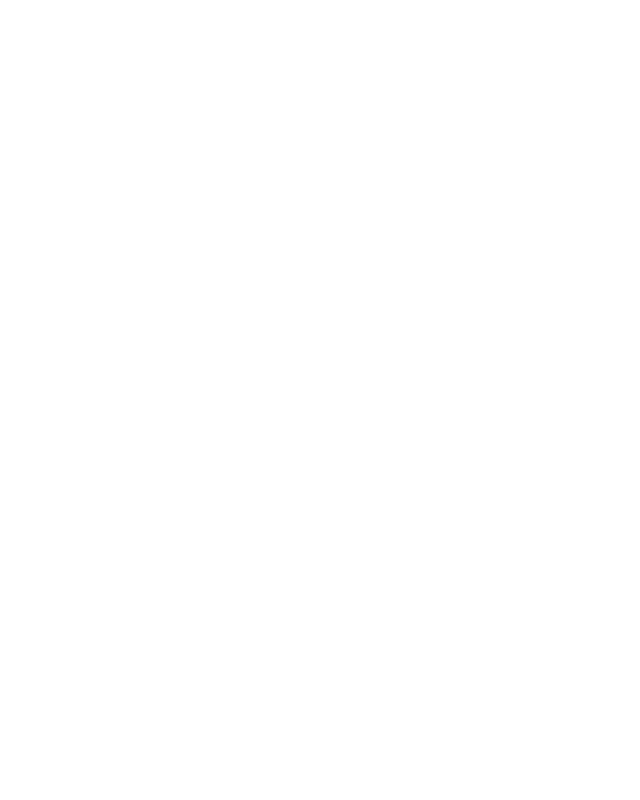
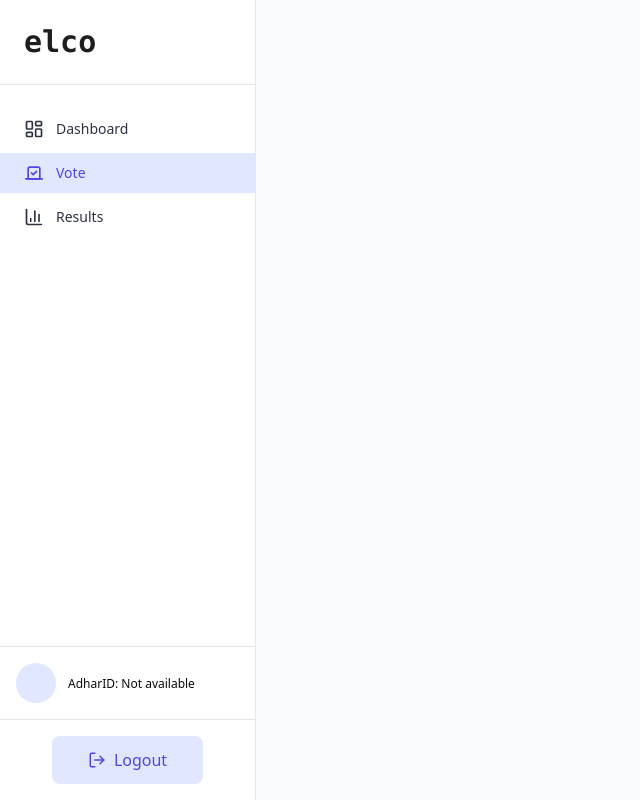
Before and after one commit to YashMakkar7/OVS, a React (Vite) app in the folder ovs-frontend/: page /vote in a window 1280 px wide. Before the commit this address had no page. Shown: the whole page, without its empty margins (0-640 px from the left). Built offline with nearby package versions, Linux system fonts and the light colour scheme; no server answers; a web font is replaced by a local one.

Commit message:
user sidebar added

```diff
--- a/ovs-frontend/src/App.tsx
+++ b/ovs-frontend/src/App.tsx
@@ -5,6 +5,7 @@
 import Voters from './pages/Admin/voters'
 import VoterDetail from './pages/Admin/voterDetail'
 import Dashboard from './pages/Admin/Dashboard'
+import Vote from './pages/User/Vote'
 
 function App() {
   return <Router>
@@ -16,6 +17,10 @@
       <Route path="/voters" element={<Voters />} />
       <Route path="/election/:id" element={<ElectionDetail />} />
       <Route path="/voter/:id" element={<VoterDetail />} />
+
+      {/* user Route */}
+      <Route path="/vote" element={<Vote />} />
+
     </Routes>
   </Router>
 }
--- a/ovs-frontend/src/components/custom/SigninModel.tsx
+++ b/ovs-frontend/src/components/custom/SigninModel.tsx
@@ -38,7 +38,7 @@
                 if(email ==='admin@gmail.com'){
                     navigate("/AdminDashboard");
                 }else{
-                    navigate("/dashboard")
+                    navigate("/vote")
                 }
             }, 1000);
         }catch(e: any){
--- /dev/null
+++ b/ovs-frontend/src/components/custom/UserSidebar.tsx
@@ -0,0 +1,126 @@
+import {
+    LayoutDashboard,
+    Vote,
+    BarChart3,
+    LogOut
+} from 'lucide-react';
+import { useNavigate, useLocation } from 'react-router-dom';
+import axios from 'axios';
+import { useEffect } from 'react';
+import useUserInfoStore from '../../state_galary/userInfoModel';
+import SidebarItem from './SideBarItems';
+
+
+const UserSidebar = () => {
+    const navigate = useNavigate();
+    const location = useLocation();
+    const { name, email, avatar, adharId, setUserInfo } = useUserInfoStore();
+    useEffect(() => {
+        const fetchUserInfo = async () => {
+            try {
+                const response = await axios.get('http://localhost:3000/info/user', {
+                    headers: {
+                        'Authorization': `Bearer ${localStorage.getItem('token')}`
+                    }
+                });
+
+                const name = response.data.username || '';
+                const avatar = name && name.length > 0 ? name[0].toUpperCase() : '';
+                const email = response.data.email || '';
+                // Accept either spelling
+                const adharId = response.data.adharId || response.data.aadharId || '';
+
+                setUserInfo(name, email, adharId, avatar);
+            } catch (error) {
+                console.error('Error fetching user info:', error);
+            }
+        };
+
+        fetchUserInfo();
+    }, [setUserInfo]);
+
+    function handleLogout() {
+        localStorage.clear();
+        navigate('/');
+    }
+
+    const navItems = [
+        {
+            icon: <LayoutDashboard size={20} />,
+            label: 'Dashboard',
+            path: '/dashboard'
+        },
+        {
+            icon: <Vote size={20} />,
+            label: 'Vote',
+            path: '/vote'
+        },
+        {
+            icon: <BarChart3 size={20} />,
+            label: 'Results',
+            path: '/result'
+        }
+    ];
+
+    const handleNavigation = (path: string) => {
+        navigate(path);
+    };
+
+    return (
+        <div className="w-64 bg-white h-screen border-r border-gray-200 flex flex-col">
+            {/* Logo and app name */}
+            <div className="p-6 border-b">
+                <div className="flex items-center space-x-2">
+                    <span className="font-bold text-3xl font-mono subpixel-antialiased text-black">elco</span>
+                </div>
+            </div>
+
+            {/* Navigation items */}
+            <nav className="flex-grow py-6">
+                <ul className="space-y-1">
+                    {navItems.map((item, index) => (
+                        <SidebarItem
+                            key={index}
+                            icon={item.icon}
+                            label={item.label}
+                            path={item.path}
+                            onClick={handleNavigation}
+                            isActive={location.pathname === item.path}
+                        />
+                    ))}
+                </ul>
+            </nav>
+
+            {/* User profile section */}
+            <div className="p-4 border-t">
+                <div className="flex items-center space-x-3">
+                    <div className="w-10 h-10 rounded-full bg-lavender flex items-center justify-center text-primaryblue font-medium">
+                        {avatar}
+                    </div>
+                    <div className="overflow-hidden">
+                        <p className="font-medium font-bold text-sm truncate">{name}</p>
+                        <p className="text-xs leading-tight break-words max-w-[150px]">
+                            AdharID: {adharId ? adharId : "Not available"}
+                        </p>
+                        <p className="text-xs text-gray-500 truncate">{email}</p>
+                    </div>
+                </div>
+            </div>
+
+            {/* Logout button */}
+            <div className="border-t">
+                <div className="p-4 mx-9">
+                    <button
+                        onClick={() => handleLogout()}
+                        className="flex items-center justify-center w-full py-3 bg-lavender text-primaryblue font-medium rounded-md transition-all duration-200 hover:bg-red-100 hover:text-red-600 hover:shadow-sm"
+                    >
+                        <LogOut size={18} className="mr-2" />
+                        <span>Logout</span>
+                    </button>
+                </div>
+            </div>
+        </div>
+    );
+};
+
+export default UserSidebar;
--- /dev/null
+++ b/ovs-frontend/src/pages/User/Vote.tsx
@@ -0,0 +1,6 @@
+import Sidebar from "@/components/custom/UserSidebar"
+export default function Vote(){
+  return <div className="flex h-screen bg-gray-50">
+    <Sidebar/>
+  </div>
+}
--- /dev/null
+++ b/ovs-frontend/src/state_galary/userInfoModel.ts
@@ -0,0 +1,25 @@
+import { create } from "zustand";
+
+interface UserInfoState {
+  name: string;
+  email: string;
+  adharId: string;
+  avatar: string;
+  setUserInfo: (
+    name: string,
+    email: string,
+    adhar: string,
+    avatar: string
+  ) => void;
+}
+
+const useUserInfoStore = create<UserInfoState>((set) => ({
+  name: "",
+  email: "",
+  adharId: "",
+  avatar: "",
+  setUserInfo: (name: string, email: string, adharId: string, avatar: string) =>
+    set({ name, email, adharId, avatar }),
+}));
+
+export default useUserInfoStore;
```
Also changed, not shown: 2 other files (tests, documents, lock files or other folders).
